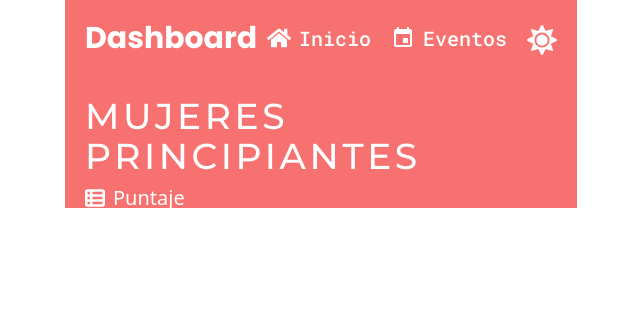
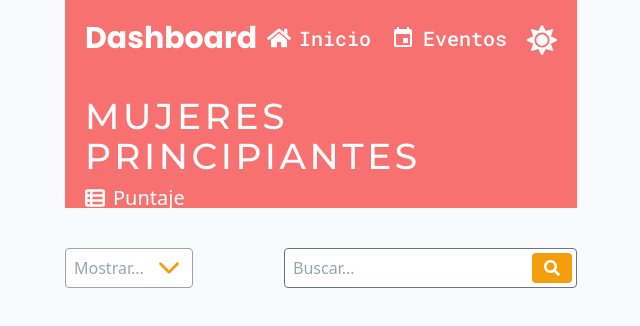
Before and after one commit to sweetPanel459/dashboard, a React (Vite) app: page / in a window 1280 px wide. Shown: the top 326 px of the page, without its empty margins (319-959 px from the left). Built offline with nearby package versions, Linux system fonts and the light colour scheme; a web font is replaced by a local one.

Commit message:
feat: creating dropdown component

```diff
--- a/src/components/common/input.jsx
+++ b/src/components/common/input.jsx
@@ -29,7 +29,6 @@ export const Input = ({
          )}
          <input
             type={type}
-            value={value}
             id={id}
             name={name}
             onChange={changeInput}
--- /dev/null
+++ b/src/components/common/select.jsx
@@ -0,0 +1,23 @@
+import { Text } from "./texts";
+import { Button } from "./button";
+
+import { IoIosArrowDown } from "react-icons/io";
+
+export const Select = ({ placeholder, styleContent, dropdownActive }) => (
+   <section className="relative w-fit h-fit">
+      <div
+         className={`${styleContent} flex justify-between items-center rounded gap-2`}
+      >
+         <Text text={placeholder} style="text-gray-400" />
+         <Button icon={<IoIosArrowDown />} styleButton="text-3xl text-amber-500" />
+      </div>
+      {dropdownActive && (
+         <div className="absolute top-full flex flex-col gap-2 mt-2 p-1 rounded w-full h-fit border border-gray-400 bg-white">
+            <Button
+               text="10"
+               styleButton="w-full px-1 rounded text-2xl text-white bg-amber-500"
+            />
+         </div>
+      )}
+   </section>
+);
--- /dev/null
+++ b/src/containers/dashboardHeader.jsx
@@ -0,0 +1,49 @@
+import { Button } from "../components/common/button";
+import { Text, Title, IconText } from "../components/common/texts";
+
+import { MdEvent } from "react-icons/md";
+import { FaTableList } from "react-icons/fa6";
+import { FaHome, FaSun, FaMoon } from "react-icons/fa";
+
+export const DashboardHeader = () => {
+   return (
+      <header className="flex flex-col gap-10 w-full h-52 p-5 bg-red-400">
+         <nav className="flex justify-between items-center w-full">
+            <Text
+               text="Dashboard"
+               style="font-bold font-poppins text-3xl text-white"
+            />
+            <div className="flex items-center gap-5">
+               <Button
+                  icon={<FaHome />}
+                  text="Inicio"
+                  styleIcon="text-2xl"
+                  styleButton="items-center gap-2 font-roboto font-medium text-white text-xl"
+               />
+               <Button
+                  icon={<MdEvent />}
+                  text="Eventos"
+                  styleIcon="text-2xl"
+                  styleButton="items-center gap-2 font-roboto font-medium text-white text-xl"
+               />
+               <Button
+                  icon={<FaSun />}
+                  styleIcon="relative top-0.5 text-3xl text-white"
+               />
+            </div>
+         </nav>
+         <section className="flex flex-col justify-center gap-2 w-full flex-grow">
+            <Title
+               text="MUJERES PRINCIPIANTES"
+               style="tracking-widest font-medium font-montserrat text-4xl text-white"
+            />
+
+            <IconText
+               icon={<FaTableList />}
+               text="Puntaje"
+               style="items-center gap-2 text-xl text-white"
+            />
+         </section>
+      </header>
+   );
+};
--- a/src/pages/dashboard.jsx
+++ b/src/pages/dashboard.jsx
@@ -1,51 +1,31 @@
+import { Input } from "../components/common/input";
+import { Select } from "../components/common/select";
 import { Button } from "../components/common/button";
 import { Text, Title, IconText } from "../components/common/texts";
 
-import { MdEvent } from "react-icons/md";
-import { FaTableList } from "react-icons/fa6";
-import { FaHome, FaSun, FaMoon } from "react-icons/fa";
+import { DashboardHeader } from "../containers/dashboardHeader";
+
+import { FaSearch } from "react-icons/fa";
 
 export const DashBoard = () => {
    return (
-      <main className="w-screen h-screen px-96">
-         <header className="flex flex-col gap-10 w-full h-52 p-5 bg-red-400">
-            <nav className="flex justify-between items-center w-full">
-               <Text
-                  text="Dashboard"
-                  style="font-bold font-poppins text-3xl text-white"
+      <section className="flex flex-col gap-10 w-screen h-screen px-96 bg-gray-50 overflow-y-auto">
+         <DashboardHeader />
+
+         <div className="flex flex-col w-full h-screen">
+            <header className="flex justify-between items-center w-full ">
+               <Select
+                  placeholder="Mostrar..."
+                  styleContent="w-32 px-2 p-1 border border-gray-400 bg-white"
                />
-               <div className="flex items-center gap-5">
-                  <Button
-                     icon={<FaHome />}
-                     text="Inicio"
-                     styleIcon="text-2xl"
-                     styleButton="items-center gap-2 font-roboto font-medium text-white text-xl"
-                  />
-                  <Button
-                     icon={<MdEvent />}
-                     text="Eventos"
-                     styleIcon="text-2xl"
-                     styleButton="items-center gap-2 font-roboto font-medium text-white text-xl"
-                  />
-                  <Button
-                     icon={<FaSun />}
-                     styleIcon="relative top-0.5 text-3xl text-white"
-                  />
-               </div>
-            </nav>
-            <section className="flex flex-col justify-center gap-2 w-full flex-grow">
-               <Title
-                  text="MUJERES PRINCIPIANTES"
-                  style="tracking-widest font-medium font-montserrat text-4xl text-white"
+               <Input
+                  button={<FaSearch />}
+                  placeholder="Buscar..."
+                  styleButton="flex justify-center items-center order-2 h-full w-10 rounded bg-amber-500 text-white"
+                  styleContainer="flex items-center gap-2 h-full p-1 pl-2 rounded border border-gray-500 bg-white"
                />
-
-               <IconText
-                  icon={<FaTableList />}
-                  text="Puntaje"
-                  style="items-center gap-2 text-xl text-white"
-               />
-            </section>
-         </header>
-      </main>
+            </header>
+         </div>
+      </section>
    );
 };
```
